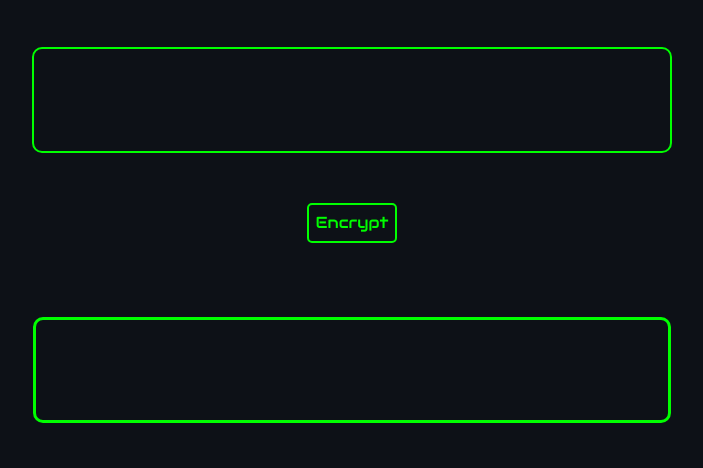
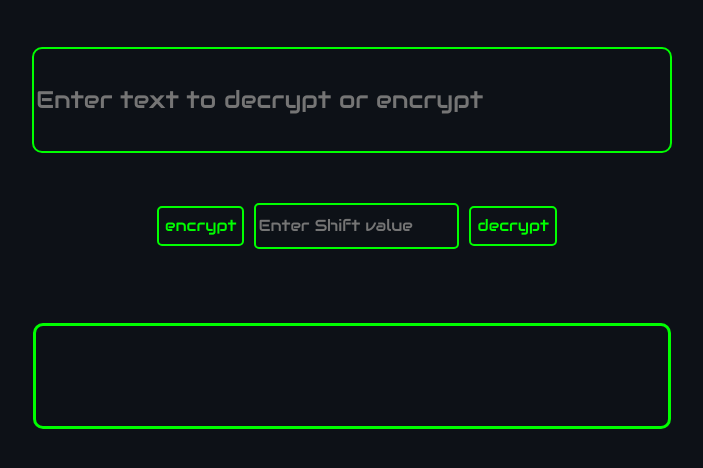
Before and after one commit to adwaithsuvish/personal-website, a plain HTML site: page caesar/ceasar-cipher.html in a window 1280 px wide. Shown: the part 216-684 px from the top of the page, without its empty margins (288-991 px from the left). Drawn offline with Linux system fonts and the light colour scheme.

Commit message:
added decrypt function and variable shift values

```diff
--- a/caesar/ceasar-cipher.html
+++ b/caesar/ceasar-cipher.html
@@ -32,10 +32,13 @@
 
 
         <div id="content">
-            <input id="text">
+            <input id="text" placeholder="Enter text to decrypt or encrypt">
         </div>
+
         <div id="content">
-            <button type="text" onclick="encrypt()" id="button">Encrypt</button>
+            <button type="text" onclick="encrypt()" id="button">encrypt</button>
+            <input id="shift" placeholder="Enter Shift value">
+            <button type="text" onclick="decrypt()" id="button">decrypt</button>
         </div>
 
 
--- a/caesar/script.js
+++ b/caesar/script.js
@@ -2,8 +2,8 @@ let alpha = 'abcdefghijklmnopqrstuvwxyz';
 
 
 function encrypt(){
-    let shift = 3;
-    let caesar = alpha.slice(3,27) + alpha.slice(0,4)
+    let shift = document.getElementById('shift').value;
+    let caesar = alpha.slice(shift,27) + alpha.slice(0,shift+1)
     let text = document.getElementById('text').value;
     let final = ""
 
@@ -12,6 +12,13 @@ function encrypt(){
             if (text[i] == alpha[j]){
                 final = final + caesar[alpha.indexOf(text[i])];
                 break
+            }else if (text[i] == alpha[j].toUpperCase()){
+                final = final + caesar[alpha.indexOf(alpha[j])].toUpperCase();
+                break
+            }else if (!alpha.includes(text[i])){
+                final = final + text[i];
+                break
+
             }
 
 
@@ -21,3 +28,30 @@ function encrypt(){
     }
     document.getElementById("test").innerHTML =final;
 }
+function decrypt(){
+    let shift = document.getElementById('shift').value;
+    let caesar = alpha.slice(shift,27) + alpha.slice(0,shift+1)
+    let text = document.getElementById('text').value;
+    let final = ""
+
+    for (i=0;i<text.length;i++){
+        for (j=0;j<alpha.length;j++){
+            if (text[i] == caesar[j]){
+                final = final + alpha[caesar.indexOf(text[i])];
+                break
+            }else if (text[i] == caesar[j].toUpperCase()){
+                final = final + alpha[caesar.indexOf(text[i])].toUpperCase();
+                break
+            }else if (!caesar.includes(text[i])){
+                final = final + text[i];
+                break
+
+            }
+
+
+        }
+
+
+    }
+    document.getElementById("test").innerHTML =final;
+}
--- a/caesar/style.css
+++ b/caesar/style.css
@@ -67,6 +67,7 @@ body{
     font-family: "Audiowide",sans-serif;
     font-style: inherit;
     font-size: medium;
+    margin-left: 10px;
 
 
 }
@@ -97,3 +98,17 @@ body{
     border-color: #00FF00;
     font-size: x-large;
 }
+#shift{
+    height: fit-content;
+    min-height: 40px;
+    min-width: 50px;
+    width: fit-content;
+    background-color: #0d1117;
+    color: #00FF00;
+    border-style: solid;
+    border-radius: 5px;
+    border-color:#00FF00;
+    font-family: "Audiowide",sans-serif;
+    font-size: medium;
+    margin-left: 10px;
+}
```
